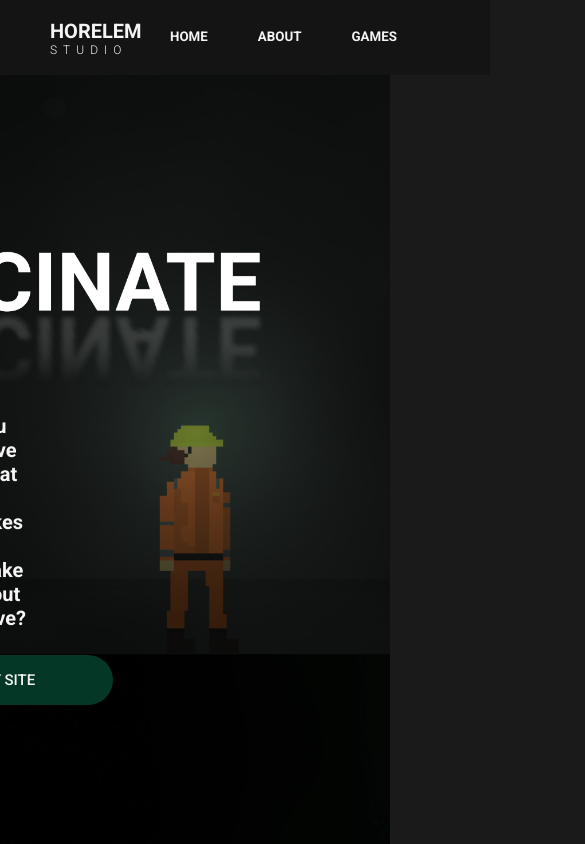
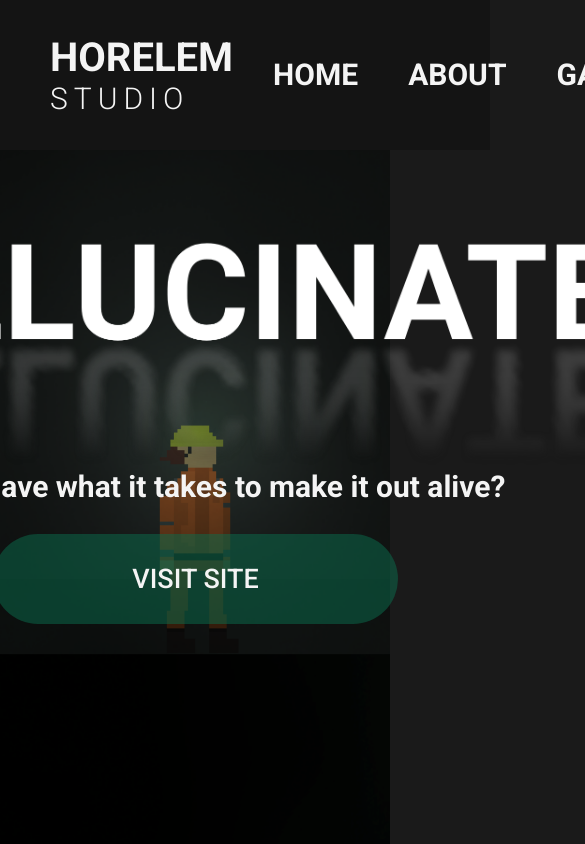
Before and after one commit to UnderlyingReaper/HorelemStudio, a plain HTML site: page index.html in a window 390 px wide. Shown: the top 844 px of the page, 585 px wide, since content can reach past the window. Drawn offline with Linux system fonts and the light colour scheme.

Commit message:
wfawgawgg

```diff
--- a/index.css
+++ b/index.css
@@ -1,7 +1,3 @@
-@media screen and (max-width: 600px) {
-}
-
-
 * {
   margin: 0;
   font-family: Roboto, sans-serif;
@@ -115,8 +111,8 @@ footer {
 }
 
 .new-game-info {
-  padding-top: 250px;
-  padding-right: 700px;
+  margin-top: 250px;
+  margin-right: 700px;
   display: flex;
   align-items: center;
   justify-content: center;
@@ -299,3 +295,54 @@ footer .social-media-icons {
 .social-media-icons .button:nth-child(3):hover p {
   color: #000000;
 }
+
+
+/* Media-Query ------------------------------------------------- */
+
+
+@media screen and (max-width: 1080px) {
+  header {
+    height: 150px;
+  }
+  .header-names-holder {
+    width: 200px;
+  }
+  .header-name1 {
+    font-size: 40px;
+  }
+  .header-name2 {
+    font-size: 30px;
+  }
+  .header-button {
+    font-size: 30px;
+  }
+
+
+  /* ------------------------------------------------- */
+
+
+  .new-game-holder {
+    display: flex;
+    align-items: center;
+    justify-content: center;
+  }
+  .new-game-info {
+    margin: 0;
+  }
+  .new-game-info .title {
+    width: 900px;
+  }
+  .new-game-info .info {
+    font-size: 30px;
+  }
+  .new-game-info .VisitGame {
+    margin-top: 50px;
+    transform: scale(1.8);
+  }
+
+
+  /* ------------------------------------------------- */
+
+
+
+}
--- a/index.js
+++ b/index.js
@@ -18,7 +18,7 @@ function OnGamesClick()
 }
 function OnAboutClick()
 {
-  window.scrollTo({ top: 10000, behavior: 'smooth'});
+  window.scrollTo({ top: 10000000000000000, behavior: 'smooth'});
 }
 function OnHomeClick()
 {
```
